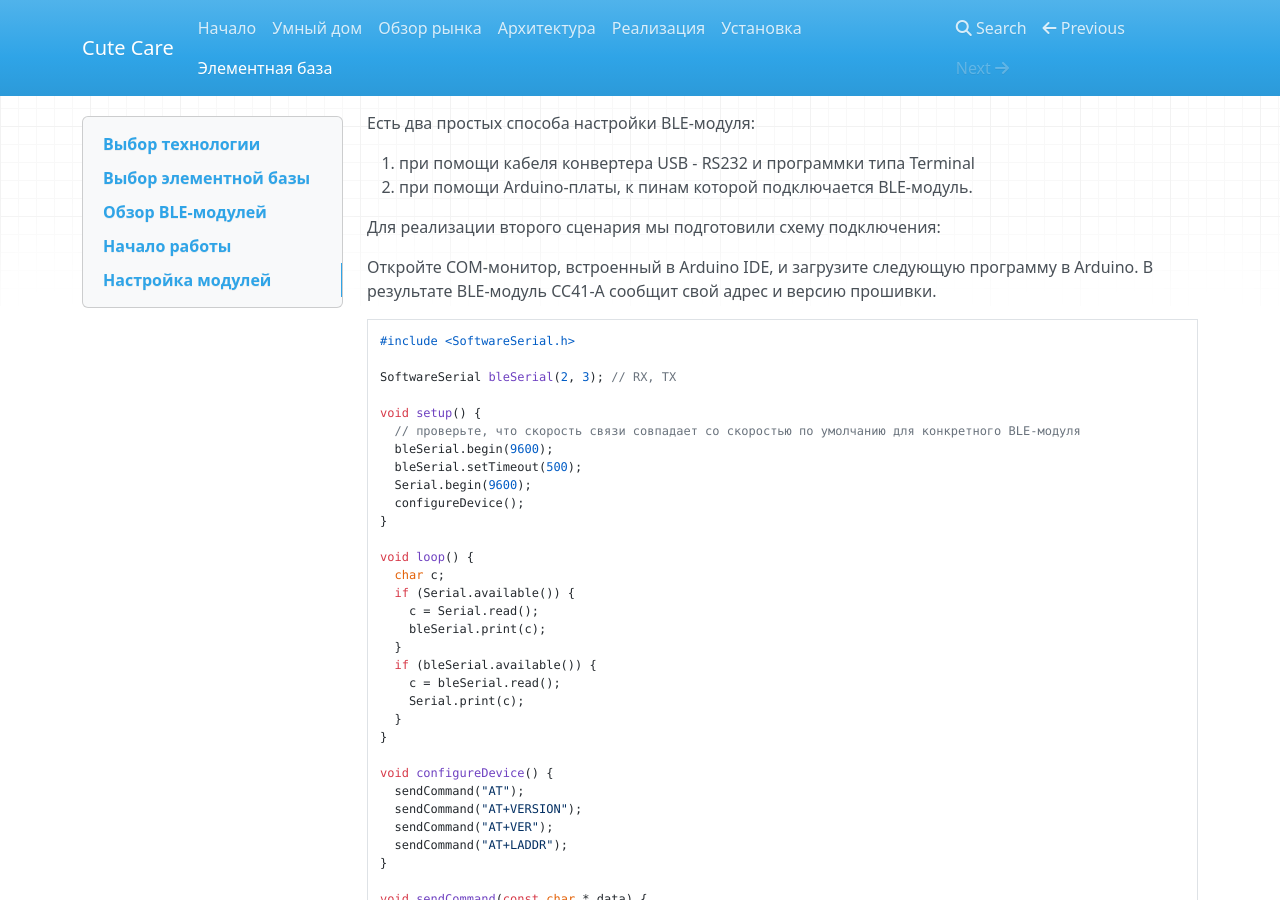
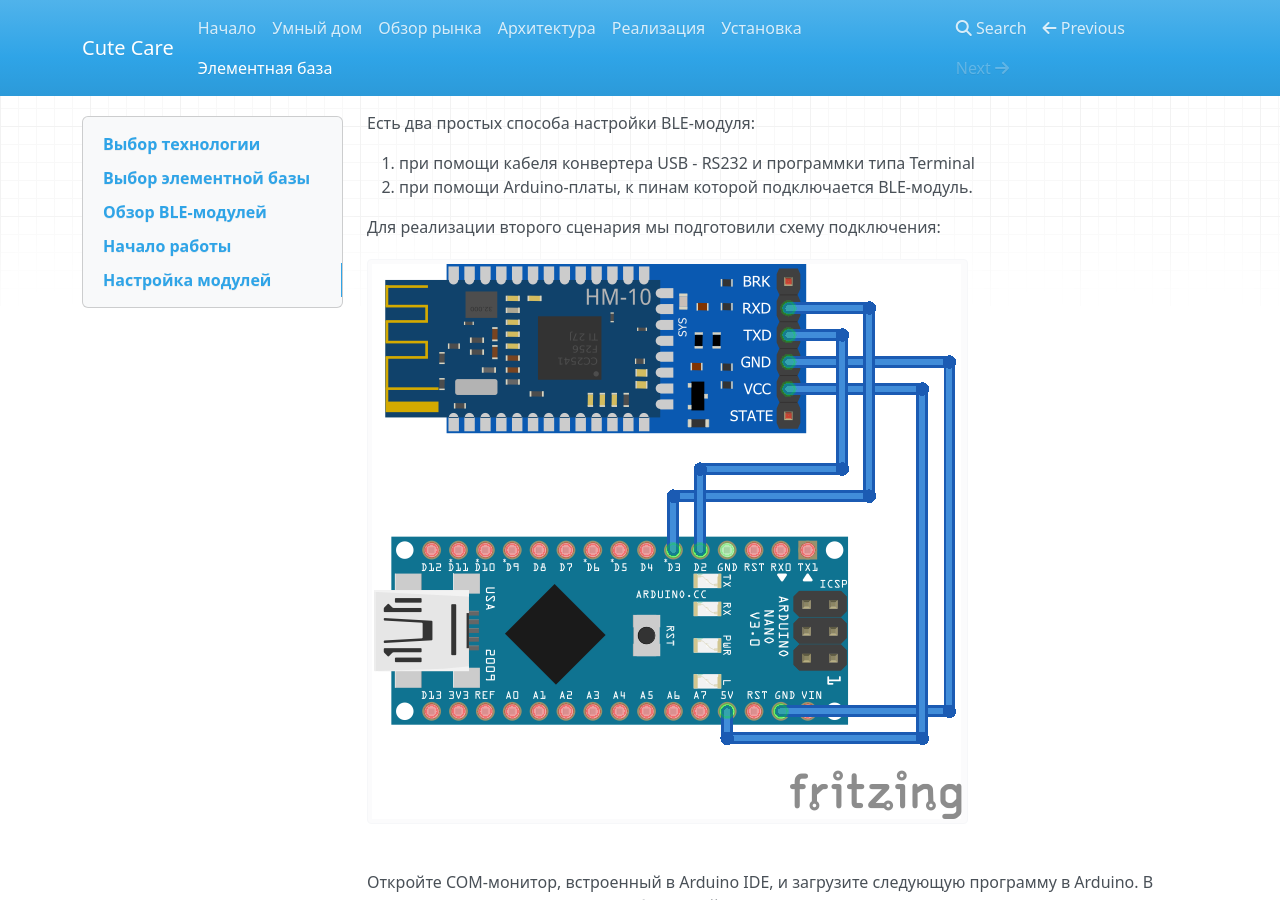
Before and after one commit to cutecare/cutecare-docs, an MkDocs documentation site: the page built from docs/Элементная база.md, in a window 1280 px wide and 900 px high, scrolled down 2401 px. Built offline with MkDocs 1.6.1, drawn with Linux system fonts in a browser that asks for light colours; nearby versions of some CDN libraries; old or Windows-style settings are respelled for this version of MkDocs.

Commit message:
Update Элементная база.md

````diff
--- a/docs/Элементная база.md
+++ b/docs/Элементная база.md
@@ -81,7 +81,7 @@ Connection handle 64
 2. при помощи Arduino-платы, к пинам которой подключается BLE-модуль.
 
 Для реализации второго сценария мы подготовили схему подключения:
-
+![Схема USB-RS232](https://github.com/cutecare/cutecare-docs/blob/master/images/TTL_bb.png?raw=true)
 
 Откройте COM-монитор, встроенный в Arduino IDE, и загрузите следующую программу в Arduino. В результате BLE-модуль СС41-A сообщит свой адрес и версию прошивки.
 ```
````
